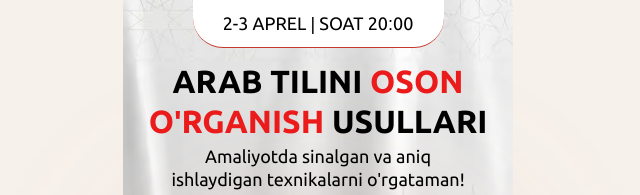
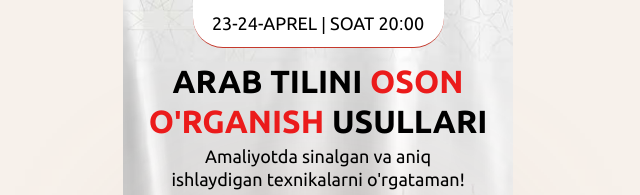
Before and after one commit to bexruzxasanboyev/Arab-tili-mart, a plain HTML site: page index.html in a window 1280 px wide. Shown: the top 195 px of the page, 322-962 px from the left. Drawn offline with Linux system fonts and the light colour scheme.

Commit message:
Update index.html

```diff
--- a/index.html
+++ b/index.html
@@ -21,7 +21,7 @@
 
             <div class="header">
                 <p class="header__text">
-                    2-3 aprel | Soat 20:00
+                    23-24-aprel | Soat 20:00
                 </p>
             </div>
 
```
